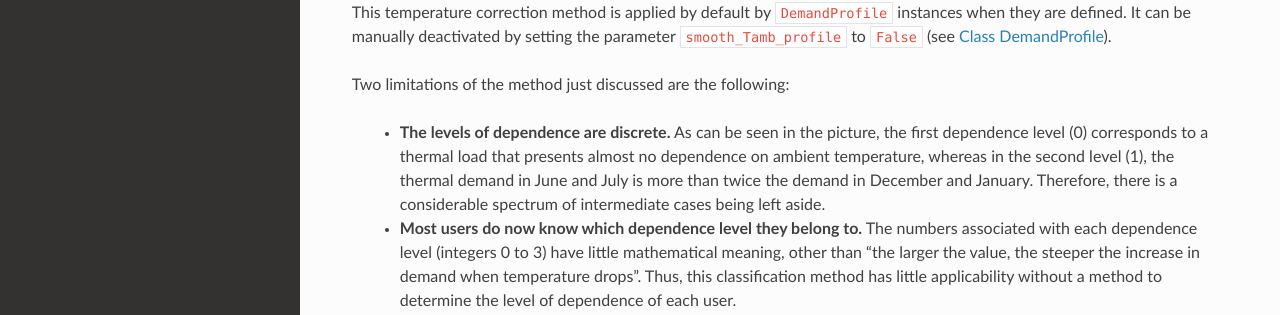
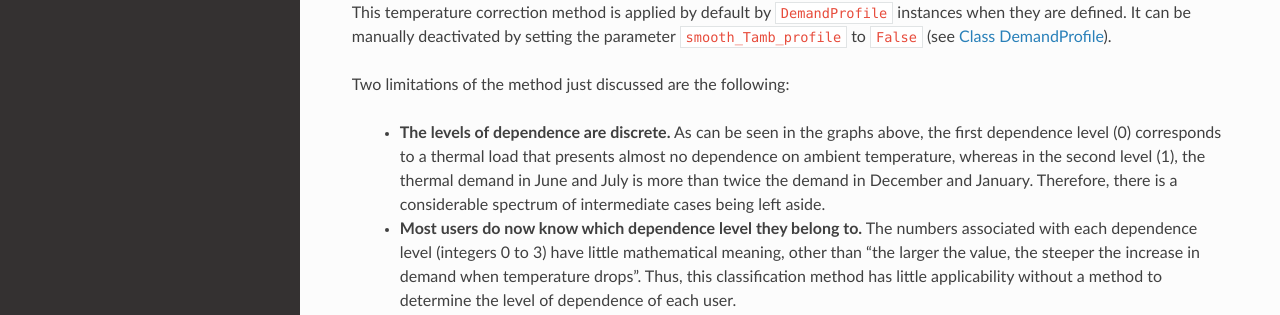
Before and after one commit to serc-chile/SERCpy, a Sphinx documentation site: the page built from docs/source/Tamb_dependence.rst, in a window 1280 px wide and 900 px high, scrolled down 701 px. Shown: the part 278-593 px from the top of the window. Built offline with Sphinx 7.4.7 and the Read the Docs theme 3.1.0, drawn with Linux system fonts in a browser that asks for light colours; pages that are not in the unit, such as notebooks, are missing from menus.

Commit message:
Update Tamb_dependence.rst

```diff
--- a/docs/source/Tamb_dependence.rst
+++ b/docs/source/Tamb_dependence.rst
@@ -25,7 +25,7 @@ This temperature correction method is applied by default by `DemandProfile` inst
 
 Two limitations of the method just discussed are the following:
 
-   - **The levels of dependence are discrete.** As can be seen in the picture, the first dependence level (0) corresponds to a thermal load that presents almost no dependence on ambient temperature, whereas in the second level (1), the thermal demand in June and July is more than twice the demand in December and January. Therefore, there is a considerable spectrum of intermediate cases being left aside.
+   - **The levels of dependence are discrete.** As can be seen in the graphs above, the first dependence level (0) corresponds to a thermal load that presents almost no dependence on ambient temperature, whereas in the second level (1), the thermal demand in June and July is more than twice the demand in December and January. Therefore, there is a considerable spectrum of intermediate cases being left aside.
    - **Most users do now know which dependence level they belong to.** The numbers associated with each dependence level (integers 0 to 3) have little mathematical meaning, other than "the larger the value, the steeper the increase in demand when temperature drops". Thus, this classification method has little applicability without a method to determine the level of dependence of each user.
 
 To address the limitations just discussed, **SERCpy** expanded the discrete dependence levels to a continuum from 0 to 3; this means that intermediate dependence levels are now available. Moreover, an algorithm to determine the dependence level was introduced. In order for this algorithm to work, the user has to provide a yearly ambient temperature profile when initializing the `DemandProfile` instance. This is done through the argument `Tamb_profile`  (see :doc:`Class DemandProfile <demand_profile_class>`).
```
